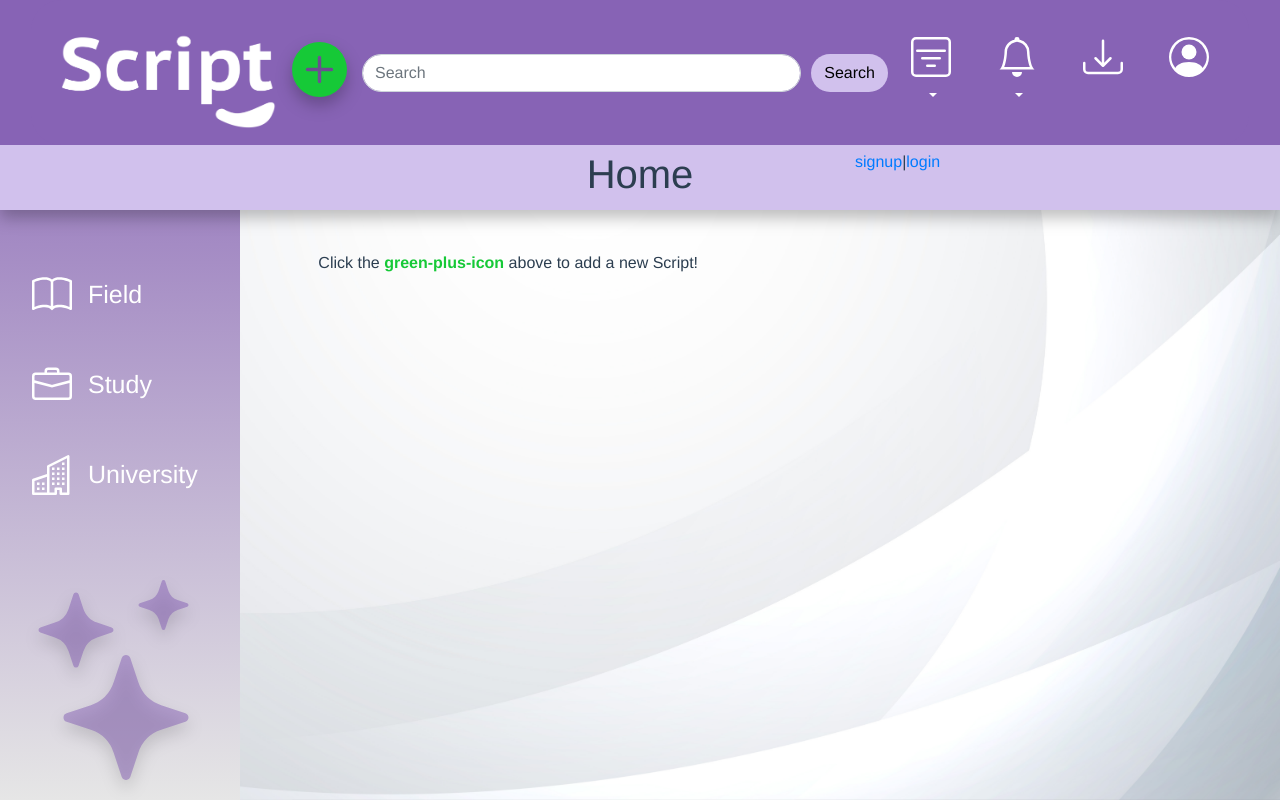
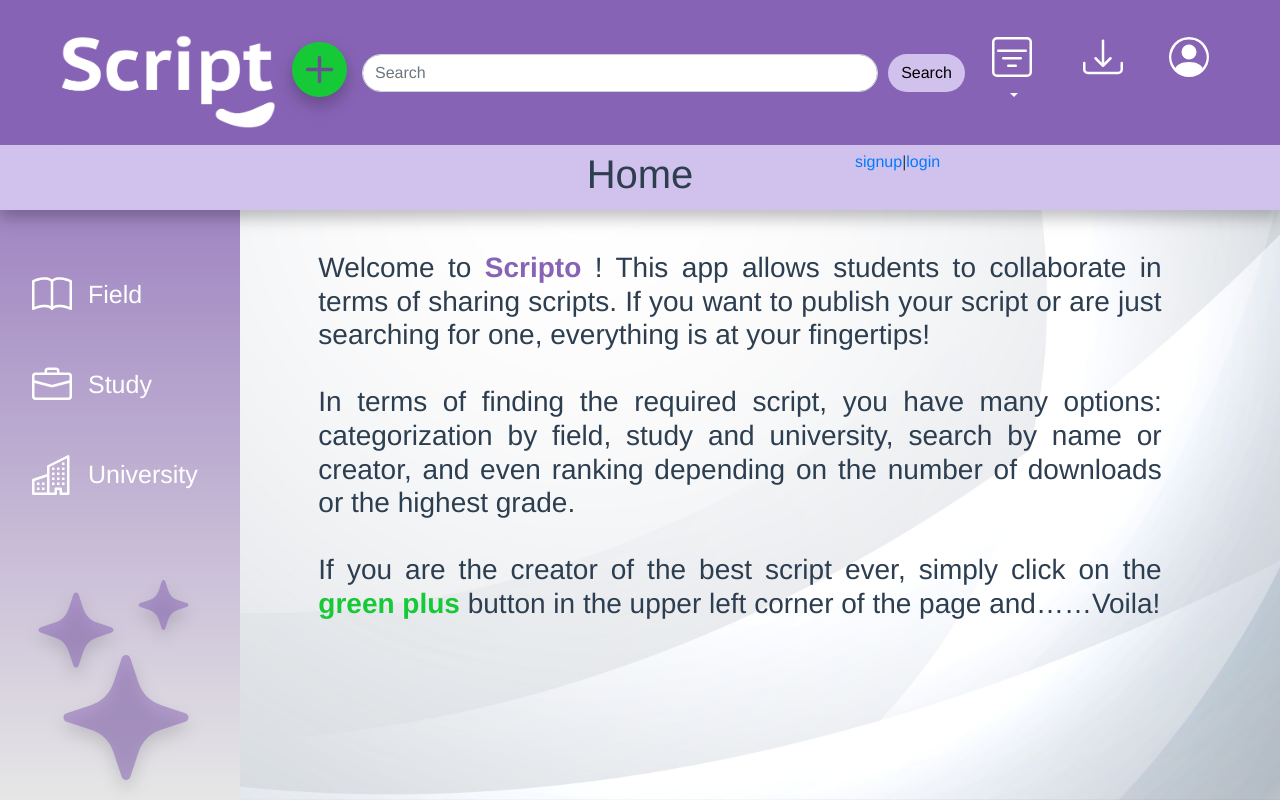
Before and after one commit to KajaRado7/Scripto-frontend, a Vue app: page / in a window 1280 px wide. Built offline with nearby package versions, Linux system fonts and the light colour scheme.

Commit message:
TopNav korekcije + Home.vue sadržaj/upute za app

```diff
--- a/src/App.vue
+++ b/src/App.vue
@@ -122,38 +122,7 @@
                   </li>
                 </ul>
               </li>
-              <li class="nav-item dropdown rightIcons">
-                <a
-                  class="nav-link dropdown-toggle"
-                  href="#"
-                  id="navbarScrollDropdownNotif"
-                  role="button"
-                  data-bs-toggle="dropdown"
-                  aria-expanded="false"
-                >
-                  <!--NotificationIcon------>
-                  <svg
-                    xmlns="http://www.w3.org/2000/svg"
-                    width="40"
-                    height="40"
-                    fill="currentColor"
-                    class="bi bi-bell"
-                    viewBox="0 0 16 16"
-                  >
-                    <path
-                      d="M8 16a2 2 0 0 0 2-2H6a2 2 0 0 0 2 2zM8 1.918l-.797.161A4.002 4.002 0 0 0 4 6c0 .628-.134 2.197-.459 3.742-.16.767-.376 1.566-.663 2.258h10.244c-.287-.692-.502-1.49-.663-2.258C12.134 8.197 12 6.628 12 6a4.002 4.002 0 0 0-3.203-3.92L8 1.917zM14.22 12c.223.447.481.801.78 1H1c.299-.199.557-.553.78-1C2.68 10.2 3 6.88 3 6c0-2.42 1.72-4.44 4.005-4.901a1 1 0 1 1 1.99 0A5.002 5.002 0 0 1 13 6c0 .88.32 4.2 1.22 6z"
-                    />
-                  </svg>
-                  <!--NotificationIcon------>
-                </a>
-                <ul
-                  class="dropdown-menu"
-                  aria-labelledby="navbarScrollingDropdown"
-                >
-                  <li><a class="dropdown-item" href="#">Notification1</a></li>
-                  <li><a class="dropdown-item" href="#">Notification2</a></li>
-                </ul>
-              </li>
+
               <li class="nav-item rightIcons">
                 <router-link to="/my_downloads">
                   <a class="nav-link" href="#">
@@ -505,7 +474,6 @@ export default {
 
 .bi-person-circle,
 .bi-download,
-.bi-bell,
 .bi-filter-square {
   color: white;
 }
--- a/src/views/Home.vue
+++ b/src/views/Home.vue
@@ -2,16 +2,32 @@
   <div class="row">
     <div class="col-2"></div>
     <div class="col-8 mainContent" style="text-align:justify;">
-      <p>
-        Click the
-        <b style="color:#16c937">green-plus-icon</b>
-        above to add a new Script!
-      </p>
+      <h3>
+        Welcome to
+        <b style="color:#8763b5">Scripto</b>
+        ! This app allows students to collaborate in terms of sharing scripts.
+        If you want to publish your script or are just searching for one,
+        everything is at your fingertips!
+        <br />
+        <br />
+        In terms of finding the required script, you have many options:
+        categorization by field, study and university, search by name or
+        creator, and even ranking depending on the number of downloads or the
+        highest grade.
+        <br />
+        <br />
+        If you are the creator of the best script ever, simply click on the
+        <b style="color:#16c937">green plus</b>
+        button in the upper left corner of the page and……Voila!
+      </h3>
     </div>
     <div class="col-2"></div>
   </div>
 </template>
 <style scoped>
+h3 {
+  text-align: justify;
+}
 .mainContent {
   margin-top: 250px;
   margin-left: 100px;
```
Also changed, not shown: 1 other file (tests, documents, lock files or other folders).
